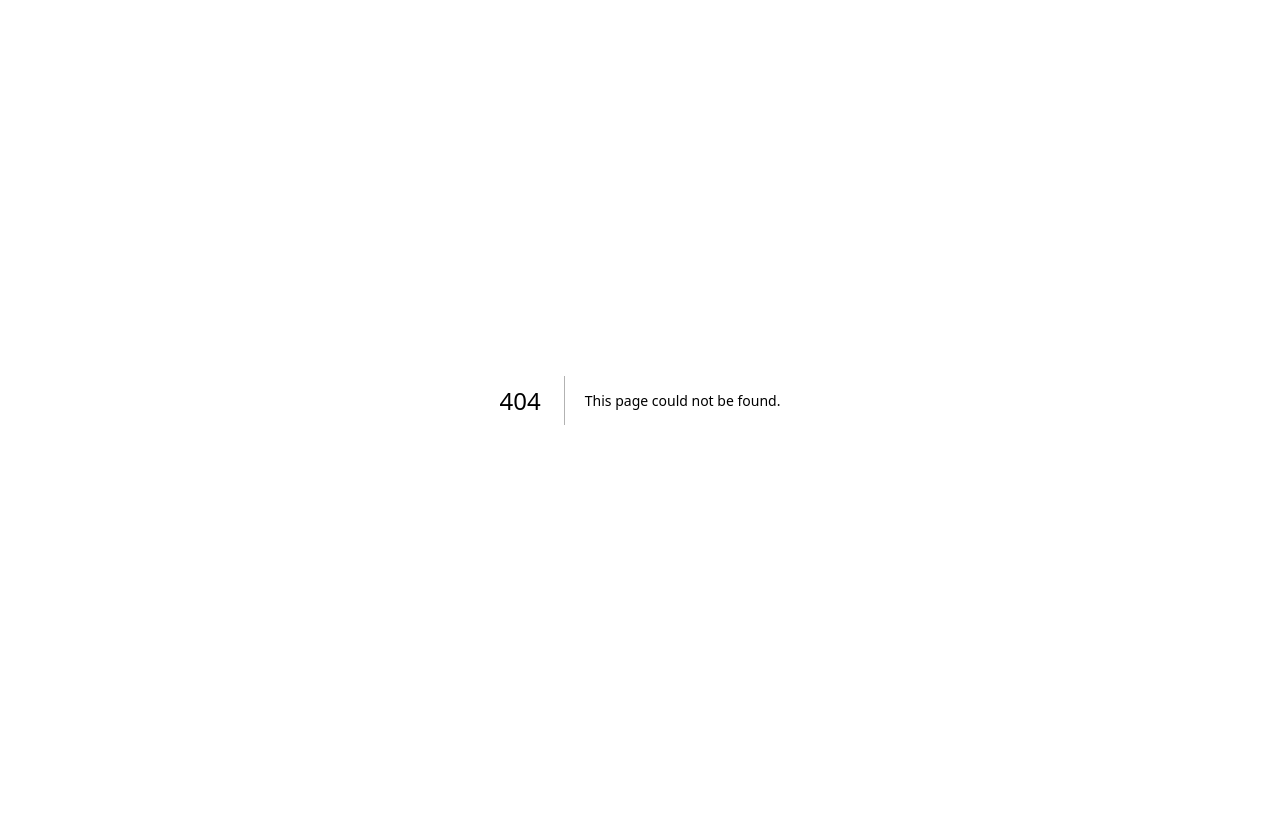
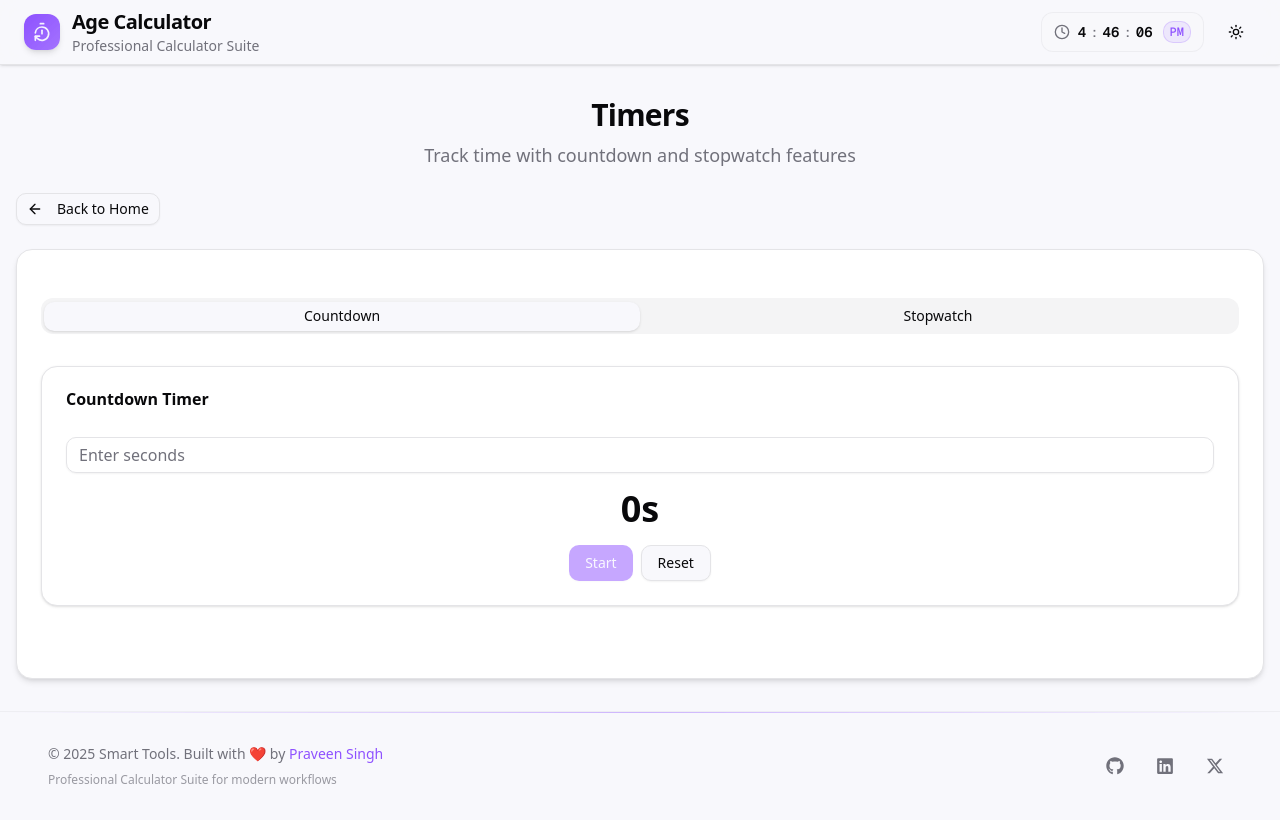
Before and after one commit to Praveenskg/smart-tools, a Next.js app: page /timers-tools in a window 1280 px wide. Before the commit this address had no page. Built offline with nearby package versions, Linux system fonts and the light colour scheme.

Commit message:
feat: add countdown timer and stopwatch tool (#8)

```diff
--- a/src/app/page.tsx
+++ b/src/app/page.tsx
@@ -15,6 +15,7 @@ import {
   Globe,
   Image,
   ListTodo,
+  TimerReset,
 } from "lucide-react";
 import { Button } from "@/components/ui/button";
 import { Card, CardContent, CardDescription, CardHeader, CardTitle } from "@/components/ui/card";
@@ -144,6 +145,14 @@ const tools = [
     category: "Date & Time",
     popular: false,
   },
+  {
+    id: "timers-tools",
+    name: "Timers",
+    description: "Track time with countdown and stopwatch features",
+    icon: TimerReset,
+    category: "Time",
+    popular: false,
+  },
 ];
 const categories = [
   { name: "All Tools", count: tools.length },
--- /dev/null
+++ b/src/app/timers-tools/page.tsx
@@ -0,0 +1,55 @@
+"use client";
+
+import { ArrowLeft, TimerReset } from "lucide-react";
+import { Card, CardContent } from "@/components/ui/card";
+import { Button } from "@/components/ui/button";
+import { useDynamicTitle } from "@/hooks/use-dynamic-title";
+import Footer from "@/components/footer";
+import Header from "@/components/header";
+import Link from "next/link";
+import TimerTools from "@/components/tools/countdown-stopwatch";
+
+export default function TimersToolsPage() {
+  useDynamicTitle({
+    currentTool: {
+      id: "timers-tools",
+      name: "Timers",
+      category: "Time",
+      description: "Track time with countdown and stopwatch features",
+    },
+    selectedCategory: "Time",
+    baseTitle: "Smart Tools",
+  });
+
+  return (
+    <div className="min-h-screen bg-background flex flex-col">
+      <Header title="Age Calculator" icon={TimerReset} />
+      <main className="flex-1">
+        <div className="container mx-auto px-3 sm:px-4 py-6 sm:py-8">
+          <div className="w-full mx-auto">
+            <div className="text-center">
+              <h1 className="text-2xl sm:text-3xl font-bold tracking-tight">Timers</h1>
+              <p className="text-base sm:text-lg text-muted-foreground mt-2">
+                Track time with countdown and stopwatch features
+              </p>
+            </div>
+            <div className="w-full flex justify-center sm:justify-start my-4 sm:my-6">
+              <Link href="/" className="w-full sm:w-auto">
+                <Button variant="outline" size="sm" className="w-full sm:w-auto">
+                  <ArrowLeft className="h-4 w-4 mr-2" />
+                  Back to Home
+                </Button>
+              </Link>
+            </div>
+            <Card className="shadow-md border border-border">
+              <CardContent className="p-4 sm:p-6">
+                <TimerTools />
+              </CardContent>
+            </Card>
+          </div>
+        </div>
+      </main>
+      <Footer />
+    </div>
+  );
+}
--- /dev/null
+++ b/src/components/tools/countdown-stopwatch.tsx
@@ -0,0 +1,139 @@
+import { useEffect, useRef, useState } from "react";
+import { Card, CardContent, CardHeader, CardTitle } from "@/components/ui/card";
+import { Button } from "@/components/ui/button";
+import { Input } from "@/components/ui/input";
+import { Tabs, TabsContent, TabsList, TabsTrigger } from "@/components/ui/tabs";
+
+export default function TimerTools() {
+  return (
+    <div className="space-y-6">
+      <Tabs defaultValue="countdown" className="space-y-6">
+        <TabsList className="grid w-full grid-cols-2">
+          <TabsTrigger value="countdown">Countdown</TabsTrigger>
+          <TabsTrigger value="stopwatch">Stopwatch</TabsTrigger>
+        </TabsList>
+        <TabsContent value="countdown">
+          <CountdownTimer />
+        </TabsContent>
+        <TabsContent value="stopwatch">
+          <Stopwatch />
+        </TabsContent>
+      </Tabs>
+    </div>
+  );
+}
+
+function CountdownTimer() {
+  const [input, setInput] = useState(0);
+  const [seconds, setSeconds] = useState(0);
+  const [running, setRunning] = useState(false);
+  const intervalRef = useRef<NodeJS.Timeout | null>(null);
+
+  useEffect(() => {
+    if (running && seconds > 0) {
+      intervalRef.current = setInterval(() => {
+        setSeconds(prev => prev - 1);
+      }, 1000);
+    } else {
+      clearInterval(intervalRef.current!);
+    }
+    if (seconds === 0 && running) {
+      setRunning(false);
+      alert("\u23F0 Time's up!");
+    }
+    return () => clearInterval(intervalRef.current!);
+  }, [running, seconds]);
+
+  const start = () => {
+    if (input > 0) {
+      setSeconds(input);
+      setRunning(true);
+    }
+  };
+
+  const reset = () => {
+    clearInterval(intervalRef.current!);
+    setRunning(false);
+    setSeconds(0);
+    setInput(0);
+  };
+
+  return (
+    <Card>
+      <CardHeader>
+        <CardTitle>Countdown Timer</CardTitle>
+      </CardHeader>
+      <CardContent className="space-y-4">
+        <Input
+          type="number"
+          placeholder="Enter seconds"
+          value={input || ""}
+          onChange={e => setInput(parseInt(e.target.value) || 0)}
+          disabled={running}
+        />
+        <div className="text-4xl font-bold text-center">{seconds}s</div>
+        <div className="flex justify-center gap-2">
+          <Button onClick={start} disabled={running || input <= 0}>
+            Start
+          </Button>
+          <Button variant="outline" onClick={reset}>
+            Reset
+          </Button>
+        </div>
+      </CardContent>
+    </Card>
+  );
+}
+
+function Stopwatch() {
+  const [time, setTime] = useState(0);
+  const [running, setRunning] = useState(false);
+  const intervalRef = useRef<NodeJS.Timeout | null>(null);
+
+  useEffect(() => {
+    if (running) {
+      intervalRef.current = setInterval(() => {
+        setTime(prev => prev + 1);
+      }, 1000);
+    } else {
+      clearInterval(intervalRef.current!);
+    }
+    return () => clearInterval(intervalRef.current!);
+  }, [running]);
+
+  const reset = () => {
+    setRunning(false);
+    setTime(0);
+    clearInterval(intervalRef.current!);
+  };
+
+  const format = (s: number) => {
+    const m = Math.floor(s / 60)
+      .toString()
+      .padStart(2, "0");
+    const sec = (s % 60).toString().padStart(2, "0");
+    return `${m}:${sec}`;
+  };
+
+  return (
+    <Card>
+      <CardHeader>
+        <CardTitle>Stopwatch</CardTitle>
+      </CardHeader>
+      <CardContent className="space-y-4">
+        <div className="text-4xl font-bold text-center">{format(time)}</div>
+        <div className="flex justify-center gap-2">
+          <Button onClick={() => setRunning(true)} disabled={running}>
+            Start
+          </Button>
+          <Button onClick={() => setRunning(false)} disabled={!running}>
+            Pause
+          </Button>
+          <Button variant="outline" onClick={reset}>
+            Reset
+          </Button>
+        </div>
+      </CardContent>
+    </Card>
+  );
+}
```
Also changed, not shown: src/components/tools/todo-list.tsx (indentation only).
